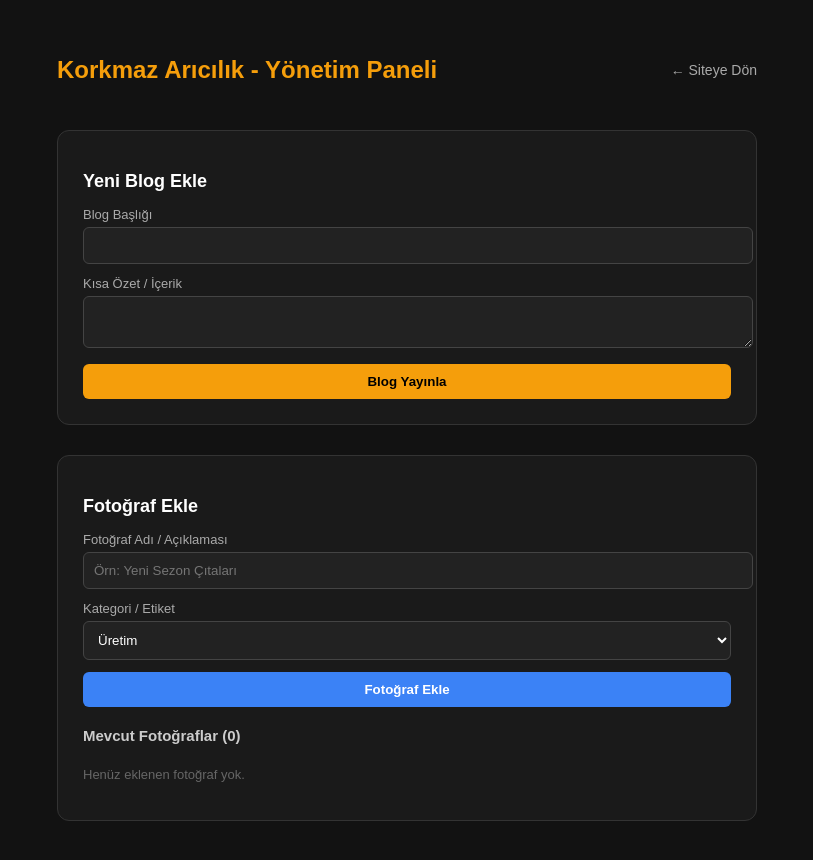
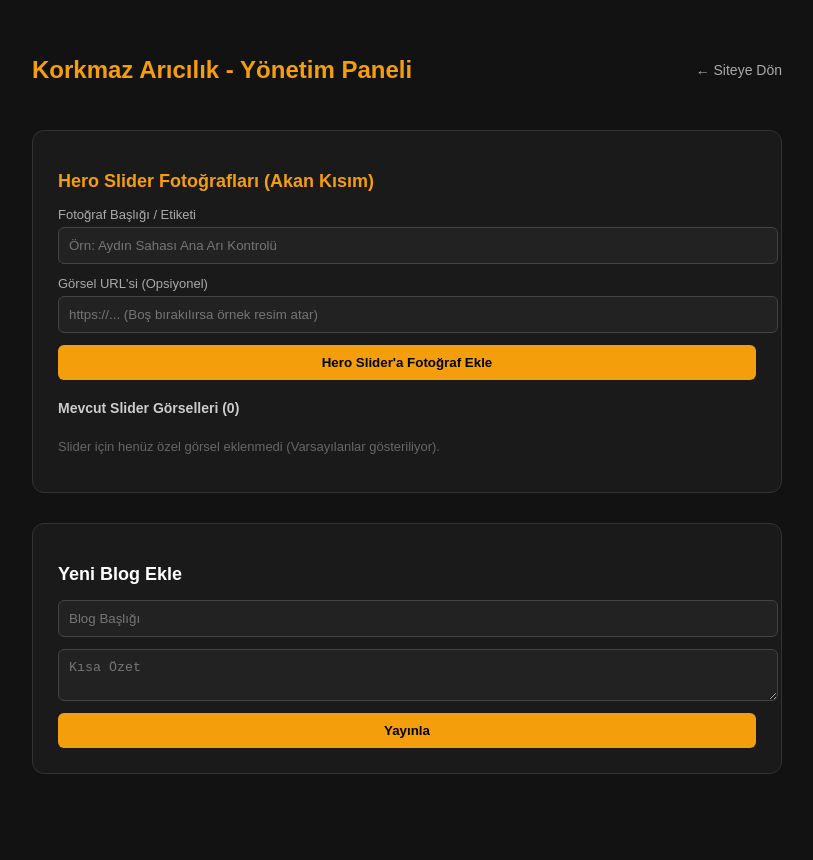
Before and after one commit to caglarkorkmazx-commits/korkmaz-aricilik, a Next.js app: page /admin in a window 1280 px wide. Shown: the top 860 px of the page, without its empty margins (233-1046 px from the left). Built offline with nearby package versions, Linux system fonts and the light colour scheme.

Commit message:
Update page.js

```diff
--- a/app/admin/page.js
+++ b/app/admin/page.js
@@ -7,64 +7,79 @@ export default function AdminPanel() {
   const [excerpt, setExcerpt] = useState('')
   const [blogs, setBlogs] = useState([])
 
-  // Fotoğraf State'leri
+  // Galeri Fotoğrafları State'leri
   const [photoTitle, setPhotoTitle] = useState('')
   const [photoTag, setPhotoTag] = useState('Üretim')
   const [photos, setPhotos] = useState([])
 
+  // HERO SLIDER FOTOĞRAFLARI STATE'LERİ
+  const [heroTitle, setHeroTitle] = useState('')
+  const [heroUrl, setHeroUrl] = useState('')
+  const [heroPhotos, setHeroPhotos] = useState([])
+
   const [message, setMessage] = useState('')
 
-  // Sayfa açıldığında kayıtlı verileri çekelim
   useEffect(() => {
     const savedBlogs = JSON.parse(localStorage.getItem('korkmaz_blogs')) || []
     const savedPhotos = JSON.parse(localStorage.getItem('korkmaz_photos')) || []
+    const savedHero = JSON.parse(localStorage.getItem('korkmaz_hero_photos')) || []
     setBlogs(savedBlogs)
     setPhotos(savedPhotos)
+    setHeroPhotos(savedHero)
   }, [])
 
-  // Blog Ekleme
+  // Blog Ekle
   const handleAddBlog = (e) => {
     e.preventDefault()
-    const newBlog = {
-      id: Date.now(),
-      title,
-      excerpt,
-      date: '19 Ağustos 2026'
-    }
-    const updatedBlogs = [newBlog, ...blogs]
-    setBlogs(updatedBlogs)
-    localStorage.setItem('korkmaz_blogs', JSON.stringify(updatedBlogs))
-    setMessage('Blog yazısı başarıyla eklendi!')
-    setTitle('')
-    setExcerpt('')
+    const newBlog = { id: Date.now(), title, excerpt, date: '19 Ağustos 2026' }
+    const updated = [newBlog, ...blogs]
+    setBlogs(updated)
+    localStorage.setItem('korkmaz_blogs', JSON.stringify(updated))
+    setMessage('Blog eklendi!')
+    setTitle(''); setExcerpt('')
   }
 
-  // Fotoğraf Ekleme
+  // Galeri Fotoğrafı Ekle
   const handleAddPhoto = (e) => {
     e.preventDefault()
-    const newPhoto = {
-      id: Date.now(),
-      title: photoTitle,
-      tag: photoTag
-    }
-    const updatedPhotos = [newPhoto, ...photos]
-    setPhotos(updatedPhotos)
-    localStorage.setItem('korkmaz_photos', JSON.stringify(updatedPhotos))
-    setMessage('Fotoğraf başarıyla eklendi!')
+    const newPhoto = { id: Date.now(), title: photoTitle, tag: photoTag }
+    const updated = [newPhoto, ...photos]
+    setPhotos(updated)
+    localStorage.setItem('korkmaz_photos', JSON.stringify(updated))
+    setMessage('Galeri fotoğrafı eklendi!')
     setPhotoTitle('')
   }
 
-  // Fotoğraf Silme
   const handleDeletePhoto = (id) => {
-    const updatedPhotos = photos.filter(p => p.id !== id)
-    setPhotos(updatedPhotos)
-    localStorage.setItem('korkmaz_photos', JSON.stringify(updatedPhotos))
-    setMessage('Fotoğraf silindi.')
+    const updated = photos.filter(p => p.id !== id)
+    setPhotos(updated)
+    localStorage.setItem('korkmaz_photos', JSON.stringify(updated))
+  }
+
+  // HERO SLIDER FOTOĞRAF EKLEME & SİLME
+  const handleAddHeroPhoto = (e) => {
+    e.preventDefault()
+    const newHero = {
+      id: Date.now(),
+      title: heroTitle,
+      url: heroUrl || 'https://images.unsplash.com/photo-1587049352847-4a222e784d38?auto=format&fit=crop&w=600&q=80'
+    }
+    const updated = [...heroPhotos, newHero]
+    setHeroPhotos(updated)
+    localStorage.setItem('korkmaz_hero_photos', JSON.stringify(updated))
+    setMessage('Hero Slider fotoğrafı eklendi!')
+    setHeroTitle(''); setHeroUrl('')
+  }
+
+  const handleDeleteHeroPhoto = (id) => {
+    const updated = heroPhotos.filter(h => h.id !== id)
+    setHeroPhotos(updated)
+    localStorage.setItem('korkmaz_hero_photos', JSON.stringify(updated))
   }
 
   return (
     <div style={{ backgroundColor: '#121212', color: '#fff', minHeight: '100vh', padding: '40px', fontFamily: 'sans-serif' }}>
-      <div style={{ maxWidth: '700px', margin: '0 auto', display: 'flex', flexDirection: 'column', gap: '30px' }}>
+      <div style={{ maxWidth: '750px', margin: '0 auto', display: 'flex', flexDirection: 'column', gap: '30px' }}>
 
         <div style={{ display: 'flex', justifyContent: 'space-between', alignItems: 'center' }}>
           <h1 style={{ color: '#f59e0b', fontSize: '24px' }}>Korkmaz Arıcılık - Yönetim Paneli</h1>
@@ -73,89 +88,43 @@ export default function AdminPanel() {
 
         {message && <p style={{ padding: '12px', background: '#222', color: '#f59e0b', borderRadius: '6px', border: '1px solid #444' }}>{message}</p>}
 
-        {/* 1. KISIM: BLOG EKLEME */}
+        {/* HERO SLIDER YÖNETİMİ */}
+        <div style={{ background: '#1a1a1a', padding: '25px', borderRadius: '12px', border: '1px solid #333' }}>
+          <h2 style={{ fontSize: '18px', marginBottom: '15px', color: '#f59e0b' }}>Hero Slider Fotoğrafları (Akan Kısım)</h2>
+          <form onSubmit={handleAddHeroPhoto} style={{ display: 'flex', flexDirection: 'column', gap: '12px', marginBottom: '20px' }}>
+            <div>
+              <label style={{ display: 'block', marginBottom: '5px', fontSize: '13px', color: '#aaa' }}>Fotoğraf Başlığı / Etiketi</label>
+              <input type="text" value={heroTitle} onChange={(e) => setHeroTitle(e.target.value)} required placeholder="Örn: Aydın Sahası Ana Arı Kontrolü" style={{ width: '100%', padding: '10px', background: '#222', border: '1px solid #444', color: '#fff', borderRadius: '6px' }} />
+            </div>
+            <div>
+              <label style={{ display: 'block', marginBottom: '5px', fontSize: '13px', color: '#aaa' }}>Görsel URL'si (Opsiyonel)</label>
+              <input type="text" value={heroUrl} onChange={(e) => setHeroUrl(e.target.value)} placeholder="https://... (Boş bırakılırsa örnek resim atar)" style={{ width: '100%', padding: '10px', background: '#222', border: '1px solid #444', color: '#fff', borderRadius: '6px' }} />
+            </div>
+            <button type="submit" style={{ backgroundColor: '#f59e0b', color: '#000', padding: '10px', border: 'none', borderRadius: '6px', fontWeight: 'bold', cursor: 'pointer' }}>
+              Hero Slider'a Fotoğraf Ekle
+            </button>
+          </form>
+
+          <h3 style={{ fontSize: '14px', marginBottom: '10px', color: '#ccc' }}>Mevcut Slider Görselleri ({heroPhotos.length})</h3>
+          <div style={{ display: 'flex', flexDirection: 'column', gap: '8px', maxHeight: '180px', overflowY: 'auto' }}>
+            {heroPhotos.map((item) => (
+              <div key={item.id} style={{ display: 'flex', justifyContent: 'space-between', alignItems: 'center', background: '#222', padding: '8px 12px', borderRadius: '6px' }}>
+                <span style={{ fontSize: '13px' }}>{item.title}</span>
+                <button onClick={() => handleDeleteHeroPhoto(item.id)} style={{ background: '#ef4444', color: '#fff', border: 'none', padding: '4px 8px', borderRadius: '4px', cursor: 'pointer', fontSize: '11px' }}>Sil</button>
+              </div>
+            ))}
+            {heroPhotos.length === 0 && <p style={{ color: '#666', fontSize: '13px' }}>Slider için henüz özel görsel eklenmedi (Varsayılanlar gösteriliyor).</p>}
+          </div>
+        </div>
+
+        {/* BLOG EKLEME */}
         <div style={{ background: '#1a1a1a', padding: '25px', borderRadius: '12px', border: '1px solid #333' }}>
           <h2 style={{ fontSize: '18px', marginBottom: '15px', color: '#fff' }}>Yeni Blog Ekle</h2>
           <form onSubmit={handleAddBlog} style={{ display: 'flex', flexDirection: 'column', gap: '12px' }}>
-            <div>
-              <label style={{ display: 'block', marginBottom: '5px', fontSize: '13px', color: '#aaa' }}>Blog Başlığı</label>
-              <input
-                type="text"
-                value={title}
-                onChange={(e) => setTitle(e.target.value)}
-                required
-                style={{ width: '100%', padding: '10px', background: '#222', border: '1px solid #444', color: '#fff', borderRadius: '6px' }}
-              />
-            </div>
-            <div>
-              <label style={{ display: 'block', marginBottom: '5px', fontSize: '13px', color: '#aaa' }}>Kısa Özet / İçerik</label>
-              <textarea
-                value={excerpt}
-                onChange={(e) => setExcerpt(e.target.value)}
-                required
-                rows="2"
-                style={{ width: '100%', padding: '10px', background: '#222', border: '1px solid #444', color: '#fff', borderRadius: '6px' }}
-              />
-            </div>
-            <button type="submit" style={{ backgroundColor: '#f59e0b', color: '#000', padding: '10px', border: 'none', borderRadius: '6px', fontWeight: 'bold', cursor: 'pointer' }}>
-              Blog Yayınla
-            </button>
+            <input type="text" value={title} onChange={(e) => setTitle(e.target.value)} placeholder="Blog Başlığı" required style={{ width: '100%', padding: '10px', background: '#222', border: '1px solid #444', color: '#fff', borderRadius: '6px' }} />
+            <textarea value={excerpt} onChange={(e) => setExcerpt(e.target.value)} placeholder="Kısa Özet" required rows="2" style={{ width: '100%', padding: '10px', background: '#222', border: '1px solid #444', color: '#fff', borderRadius: '6px' }} />
+            <button type="submit" style={{ backgroundColor: '#f59e0b', color: '#000', padding: '10px', border: 'none', borderRadius: '6px', fontWeight: 'bold', cursor: 'pointer' }}>Yayınla</button>
           </form>
-        </div>
-
-        {/* 2. KISIM: FOTOĞRAF EKLEME VE YÖNETİMİ */}
-        <div style={{ background: '#1a1a1a', padding: '25px', borderRadius: '12px', border: '1px solid #333' }}>
-          <h2 style={{ fontSize: '18px', marginBottom: '15px', color: '#fff' }}>Fotoğraf Ekle</h2>
-          <form onSubmit={handleAddPhoto} style={{ display: 'flex', flexDirection: 'column', gap: '12px', marginBottom: '20px' }}>
-            <div>
-              <label style={{ display: 'block', marginBottom: '5px', fontSize: '13px', color: '#aaa' }}>Fotoğraf Adı / Açıklaması</label>
-              <input
-                type="text"
-                value={photoTitle}
-                onChange={(e) => setPhotoTitle(e.target.value)}
-                required
-                placeholder="Örn: Yeni Sezon Çıtaları"
-                style={{ width: '100%', padding: '10px', background: '#222', border: '1px solid #444', color: '#fff', borderRadius: '6px' }}
-              />
-            </div>
-            <div>
-              <label style={{ display: 'block', marginBottom: '5px', fontSize: '13px', color: '#aaa' }}>Kategori / Etiket</label>
-              <select
-                value={photoTag}
-                onChange={(e) => setPhotoTag(e.target.value)}
-                style={{ width: '100%', padding: '10px', background: '#222', border: '1px solid #444', color: '#fff', borderRadius: '6px' }}
-              >
-                <option value="Üretim">Üretim</option>
-                <option value="Saha">Saha</option>
-                <option value="Doğal">Doğal</option>
-                <option value="Teknik">Teknik</option>
-              </select>
-            </div>
-            <button type="submit" style={{ backgroundColor: '#3b82f6', color: '#fff', padding: '10px', border: 'none', borderRadius: '6px', fontWeight: 'bold', cursor: 'pointer' }}>
-              Fotoğraf Ekle
-            </button>
-          </form>
-
-          {/* Eklenen Fotoğrafları Listeleme ve Silme */}
-          <h3 style={{ fontSize: '15px', marginBottom: '10px', color: '#ccc' }}>Mevcut Fotoğraflar ({photos.length})</h3>
-          <div style={{ display: 'flex', flexDirection: 'column', gap: '8px', maxHeight: '200px', overflowY: 'auto' }}>
-            {photos.map((p) => (
-              <div key={p.id} style={{ display: 'flex', justifyContent: 'space-between', alignItems: 'center', background: '#222', padding: '8px 12px', borderRadius: '6px', border: '1px solid #333' }}>
-                <div>
-                  <span style={{ color: '#f59e0b', fontSize: '12px', marginRight: '8px' }}>[{p.tag}]</span>
-                  <span style={{ fontSize: '14px' }}>{p.title}</span>
-                </div>
-                <button
-                  onClick={() => handleDeletePhoto(p.id)}
-                  style={{ background: '#ef4444', color: '#fff', border: 'none', padding: '4px 10px', borderRadius: '4px', cursor: 'pointer', fontSize: '12px' }}
-                >
-                  Sil
-                </button>
-              </div>
-            ))}
-            {photos.length === 0 && <p style={{ color: '#666', fontSize: '13px' }}>Henüz eklenen fotoğraf yok.</p>}
-          </div>
-
         </div>
 
       </div>
```
